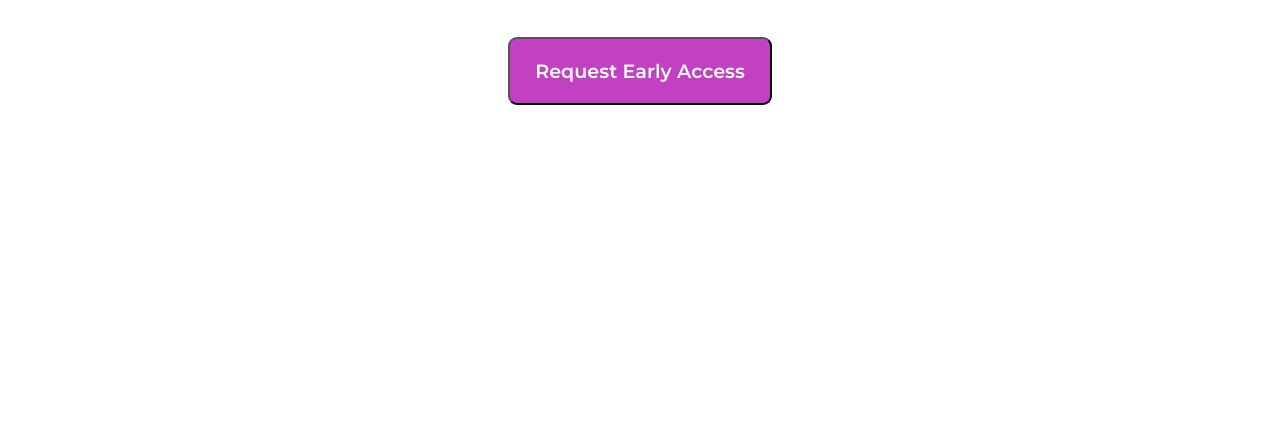
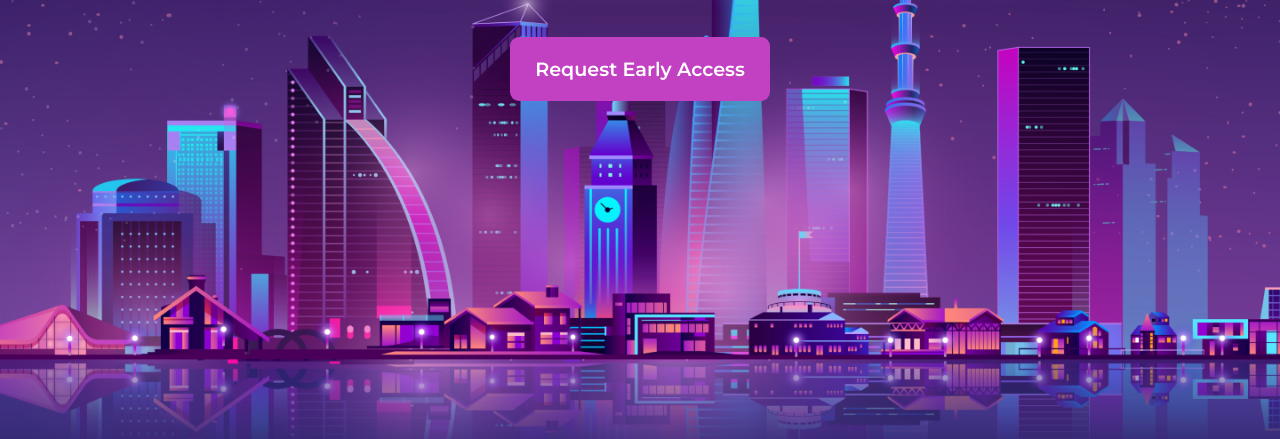
Before and after one commit to Ashu9889/Crypto-Landing-Page, a plain HTML site: page index.html in a window 1280 px wide. Shown: the part 361-800 px from the top of the page. Drawn offline with Linux system fonts and the light colour scheme.

Commit message:
Fixed background image

```diff
--- a/style.css
+++ b/style.css
@@ -5,8 +5,11 @@ margin: 0;
 
 }
 body{
-    background-image:url("/bg.png") ;
+    background-image:url("assets/bg.png") ;
+    background-size:cover;
+    background-position: center;
     background-repeat:no-repeat;
+    height: 100vh;
 }
 .navbar{
 
@@ -52,6 +55,7 @@ body{
     background-color: rgb(194, 64, 194);
     color: white;
     font-family: Poppins;
+    border: none;
 }
 
 .hero{
@@ -80,5 +84,6 @@ body{
     background-color: rgb(194, 64, 194);
     color: white;
     font-family: Montserrat;
+    border: none;
 
 }
```
Also changed, not shown: Readme.md.
